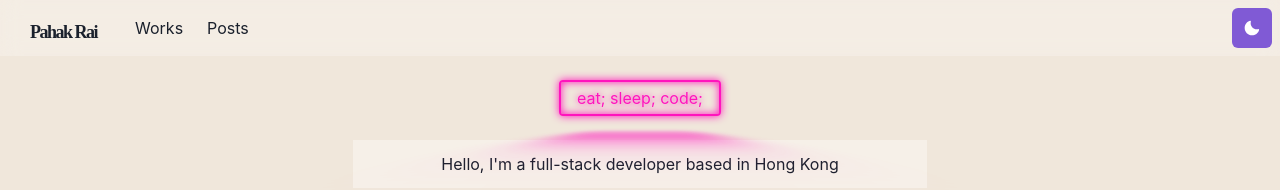
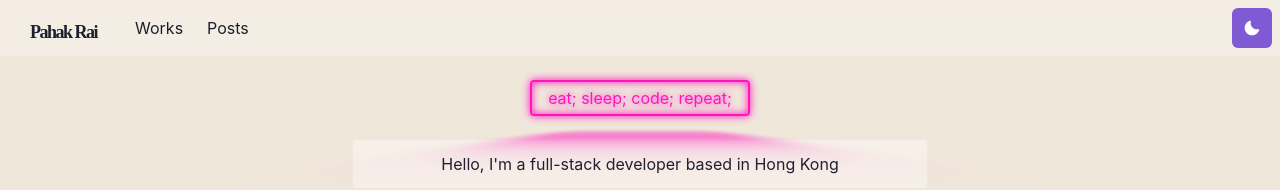
Before and after one commit to pahakrai/portfolio, a Next.js app: page / in a window 1280 px wide. Shown: the top 190 px of the page. Built offline with nearby package versions, Linux system fonts and the light colour scheme.

Commit message:
test trigger

```diff
--- a/pages/index.js
+++ b/pages/index.js
@@ -12,7 +12,7 @@ const Home = () => {
     <Container>
       <Box align="center" mt={{ base: 6 }} mb={{ base: 6 }}>
         <a href="#" class={styles.neonButton}>
-          eat; sleep; code;
+          eat; sleep; code; repeat;
         </a>
       </Box>
       <Box
```
